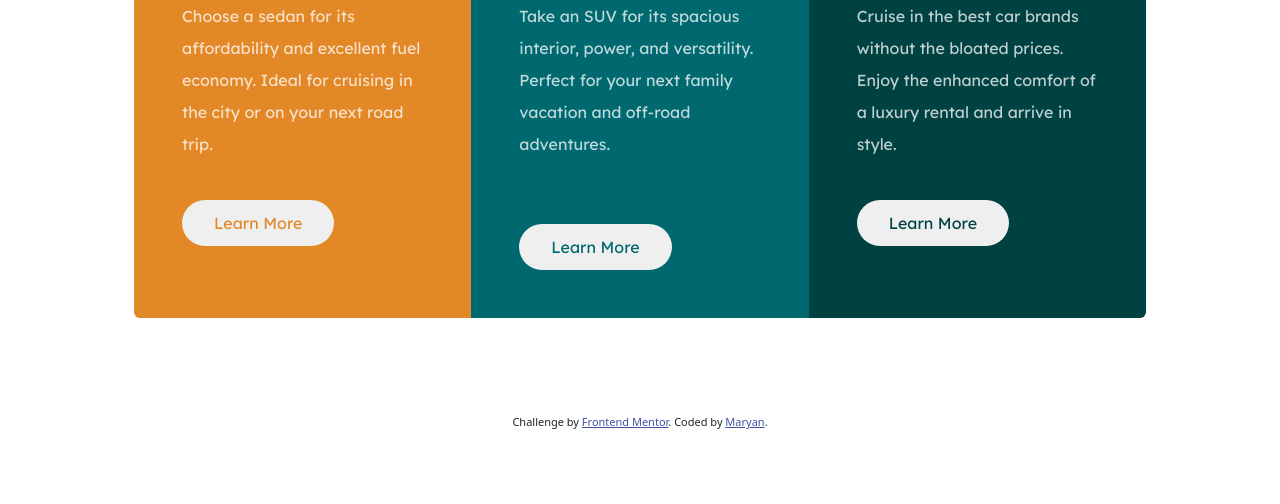
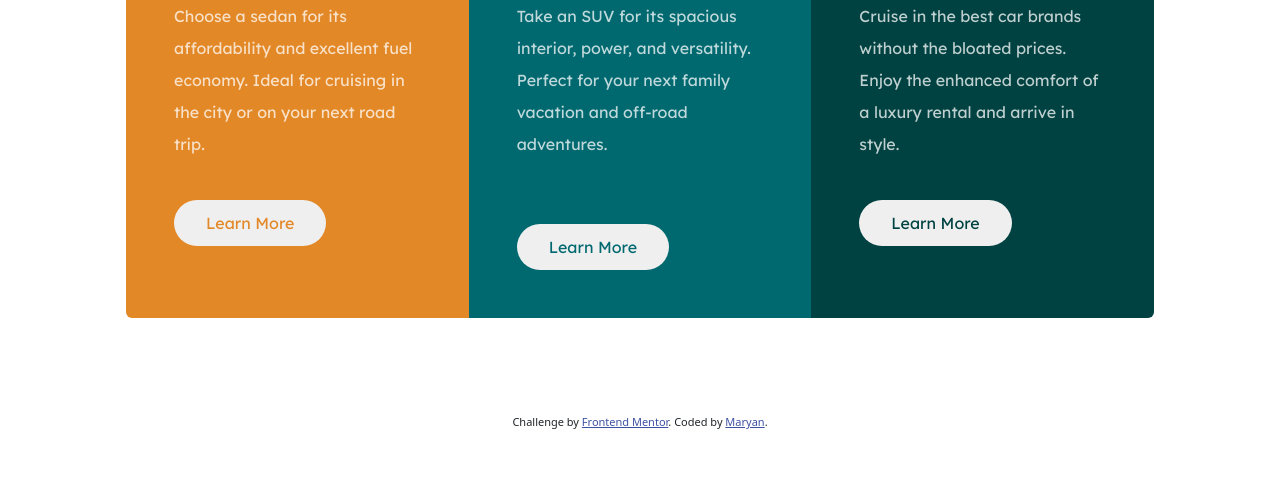
Before and after one commit to Maryan121/3-column-preview-card-component, a plain HTML site: page index.html in a window 1280 px wide. Shown: the part 296-800 px from the top of the page. Drawn offline with nearby package versions, Linux system fonts and the light colour scheme.

Commit message:
Update index.html

```diff
--- a/index.html
+++ b/index.html
@@ -10,7 +10,7 @@
 </head>
 <body>
   <main class="container p-lg-5  w-100">
-    <div class="row my-5 mx-3">
+    <div class="row my-5 mx-2">
       <div class="col-lg  card1 p-lg-5 py-5 px-4 rounded-start">
         <svg width="64" height="40" xmlns="http://www.w3.org/2000/svg"><g fill="none" fill-rule="evenodd"><circle fill="#000" opacity=".201" cx="20" cy="20" r="20"/><path d="M52.936 24.11c1.942 0 3.517 1.542 3.517 3.445 0 1.903-1.575 3.445-3.517 3.445s-3.516-1.542-3.516-3.445c0-1.903 1.574-3.445 3.516-3.445zm-21.957 0c1.942 0 3.517 1.542 3.517 3.445 0 1.903-1.575 3.445-3.517 3.445s-3.516-1.542-3.516-3.445c0-1.903 1.574-3.445 3.516-3.445zm6.948-4.848v1.429c0 .716.61 1.293 1.348 1.259a1.295 1.295 0 001.225-1.295v-1.393h8.256l13.483 1.313c.956.093 1.676.881 1.676 1.814 0 2.89-2.126 5.303-4.926 5.819.397-3.557-2.458-6.62-6.053-6.62-3.646 0-6.504 3.14-6.039 6.723h-9.879c.466-3.588-2.397-6.722-6.039-6.722-3.595 0-6.45 3.062-6.052 6.62-2.14-.398-3.916-1.912-4.61-3.931h1.142c.731 0 1.32-.598 1.285-1.322-.033-.678-.629-1.2-1.322-1.2H20v-.251c0-1.274 1.066-2.243 2.306-2.243h15.62zM42.59 11c2.645 0 4.99 1.556 5.972 3.963l.726 1.779H40.17L38.413 11h4.178zm-6.865 0l1.758 5.741H26.505l3.357-3.654A6.502 6.502 0 0134.644 11h1.082z" fill="#FFD473" fill-rule="nonzero"/></g></svg>
         <h1 class="titles mt-5 mx-2 mx-lg-0">Sedans</h1>
```
